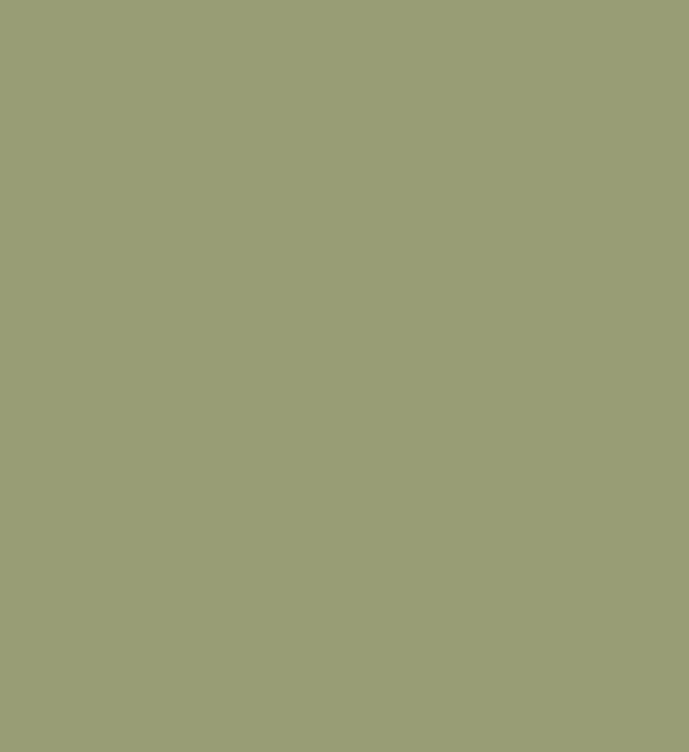
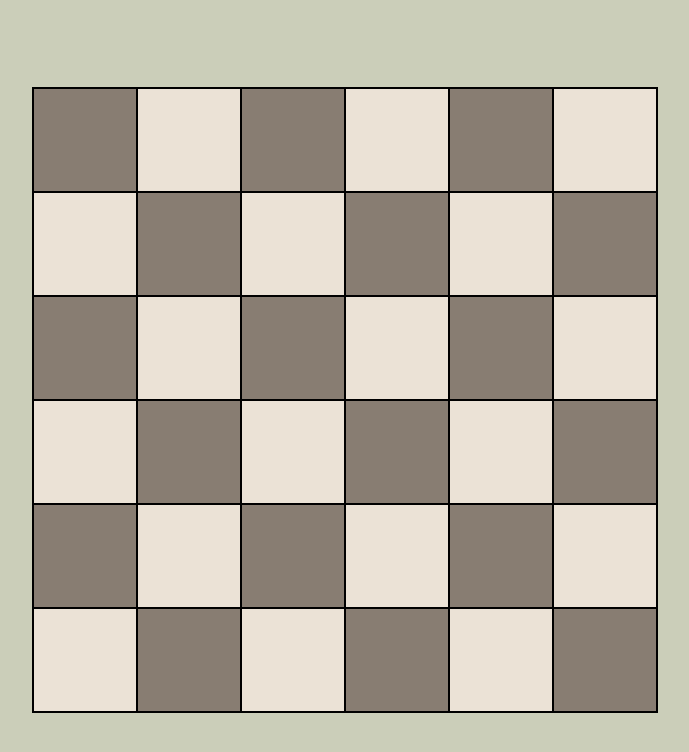
Before and after one commit to TenishevIlya/recoil-checkers, a React (Create React App) app: page / in a window 1280 px wide. Shown: the top 752 px of the page, without its empty margins (295-984 px from the left). Built offline with nearby package versions, Linux system fonts and the light colour scheme.

Commit message:
Added table component (#2)
Update styles for layout

```diff
--- /dev/null
+++ b/src/components/Table/Table.module.css
@@ -0,0 +1,24 @@
+.tableStyles {
+  border: 1px solid rgb(0, 0, 0);
+  border-collapse: collapse;
+}
+
+.baseCellStyles {
+  width: 100px;
+  height: 100px;
+  border: 1px solid rgb(0, 0, 0);
+  cursor: pointer;
+  display: inline-flex;
+  justify-content: center;
+  align-items: center;
+}
+
+.beigeCell {
+  composes: baseCellStyles;
+  background-color: rgb(235, 226, 214);
+}
+
+.brownCell {
+  composes: baseCellStyles;
+  background-color: rgb(136, 125, 114);
+}
--- /dev/null
+++ b/src/components/Table/helper.ts
@@ -0,0 +1,14 @@
+import tableStyles from "./Table.module.css";
+
+export const cellStyleMatcher = (
+  rowIndex: number,
+  cellIndex: number
+): string => {
+  const { beigeCell, brownCell } = tableStyles;
+
+  if (rowIndex % 2 === 0) {
+    return cellIndex % 2 ? beigeCell : brownCell;
+  }
+
+  return cellIndex % 2 ? brownCell : beigeCell;
+};
--- /dev/null
+++ b/src/components/Table/index.tsx
@@ -0,0 +1,40 @@
+import React, { ReactElement, ReactNode, useCallback } from "react";
+import type { TableI } from "./types";
+import tableStyles from "./Table.module.css";
+import { cellStyleMatcher } from "./helper";
+
+export default function Table({ columns = 6, rows = 6 }: TableI): ReactElement {
+  const cellGenerator = useCallback(
+    (rowIndex: number) => {
+      const cells: ReactNode[] = [];
+
+      for (let index = 0; index < columns; index++) {
+        cells.push(
+          <td
+            className={cellStyleMatcher(rowIndex, index)}
+            key={`cell_${index}`}
+          />
+        );
+      }
+
+      return cells;
+    },
+    [columns]
+  );
+
+  const rowsGenerator = useCallback(() => {
+    const rowsElements: ReactNode[] = [];
+
+    for (let index = 0; index < rows; index++) {
+      rowsElements.push(<tr key={`row_${index}`}>{cellGenerator(index)}</tr>);
+    }
+
+    return rowsElements;
+  }, [rows, cellGenerator]);
+
+  return (
+    <table className={tableStyles.tableStyles}>
+      <tbody>{rowsGenerator()}</tbody>
+    </table>
+  );
+}
--- /dev/null
+++ b/src/components/Table/types.ts
@@ -0,0 +1,4 @@
+export interface TableI {
+  rows?: number;
+  columns?: number;
+}
--- a/src/scenes/Layout/Layout.module.css
+++ b/src/scenes/Layout/Layout.module.css
@@ -1,5 +1,5 @@
 .layoutContainer {
-  background-color: rgb(152, 157, 117);
+  background-color: rgba(152, 157, 117, 0.5);
   width: 100vw;
   height: 100vh;
   display: flex;
--- a/src/scenes/Layout/Layout.tsx
+++ b/src/scenes/Layout/Layout.tsx
@@ -1,6 +1,11 @@
 import React, { ReactElement } from "react";
+import Table from "../../components/Table";
 import layoutStyles from "./Layout.module.css";
 
 export default function Layout(): ReactElement {
-  return <section className={layoutStyles.layoutContainer}></section>;
+  return (
+    <section className={layoutStyles.layoutContainer}>
+      <Table />
+    </section>
+  );
 }
```
